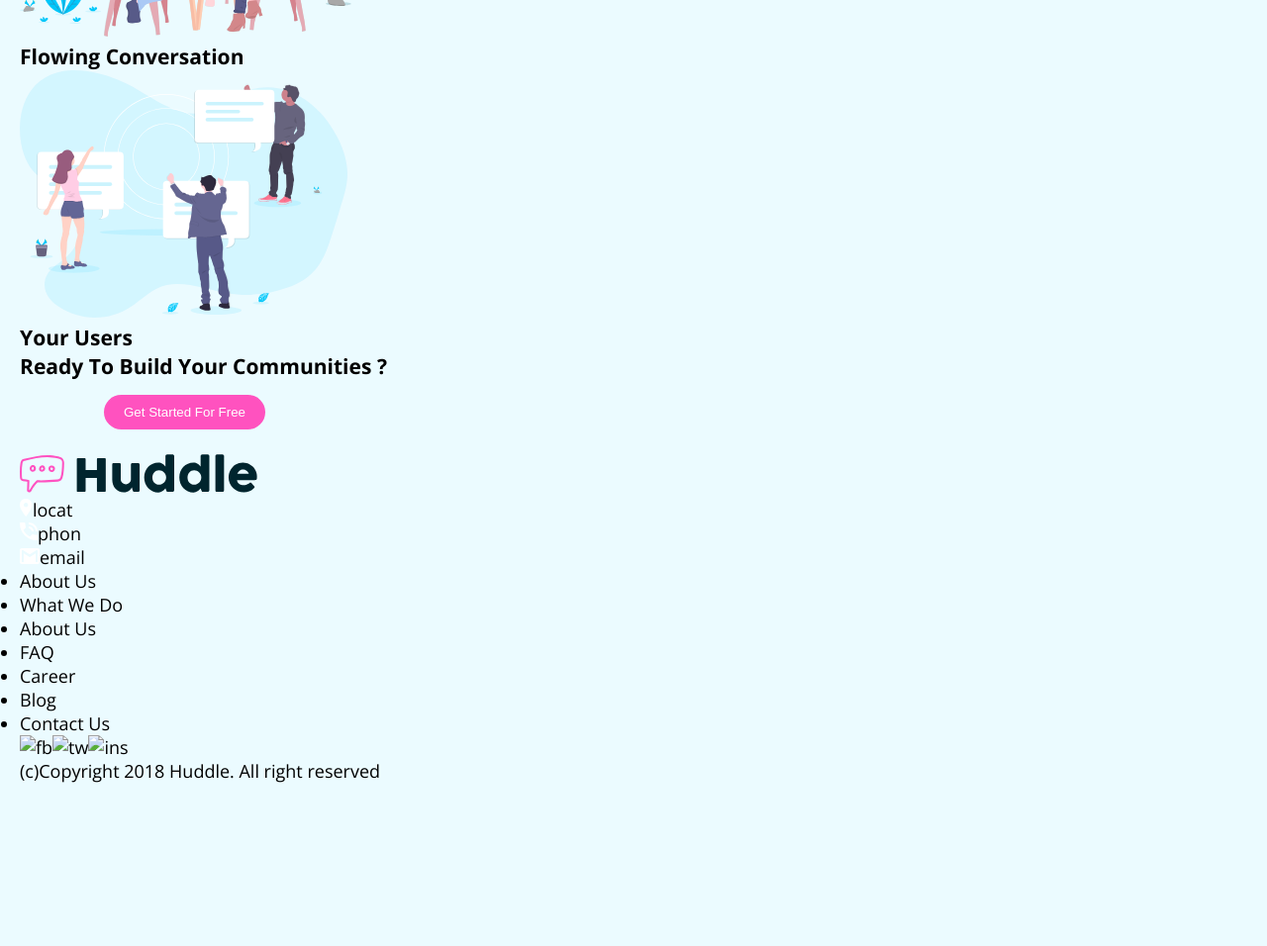
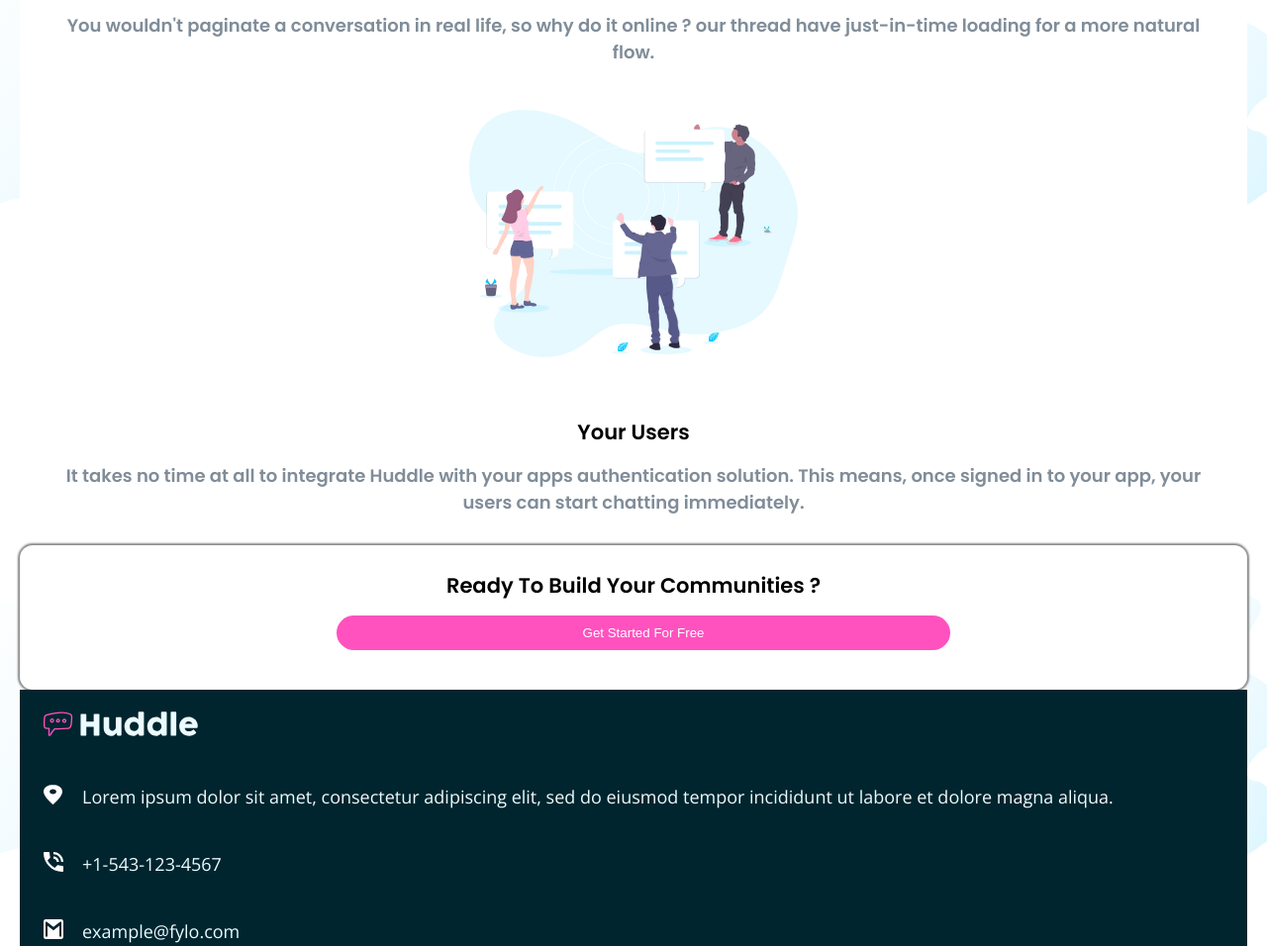
Before and after one commit to Ajenipa/LandingpageAjenipa, a plain HTML site: page index.html in a window 1280 px wide. Shown: the part 1369-2325 px from the top of the page at 99% size. Before the commit the page ends 2185 px from the top, so only its background shows below. Drawn offline with nearby package versions, Linux system fonts and the light colour scheme.

Commit message:
third commit

```diff
--- a/index.css
+++ b/index.css
@@ -7,6 +7,7 @@
 }
 body{
     background-color:hsl(193, 100%, 96%);
+    background: url('./images/bg-hero-mobile.svg');
     font-size: 18px;
     font-family: 'Open Sans';
 
@@ -58,7 +59,8 @@ main .text h3{
 main .text p{
     margin-top: 15px;
     margin-bottom: 15px;
-    font-family: 'Open Sans';
+    color: hsl(208, 11%, 55%);
+    font-family: 'Poppins';
     font-weight: 400;
 }
 main button{
@@ -75,15 +77,18 @@ main button{
     border-style: none;
 
 }
+
 main .box-1 img{
     height: 250px;
 }
+/** box-2 **/
 .box-2{
     background-color: white;
     padding-top: 15px;
     padding-bottom: 30px;
     padding-left: 30px;
     padding-right: 30px;
+    text-align: center;
 }
 main .box-2 img{
     background-color: white;
@@ -91,7 +96,10 @@ main .box-2 img{
 }
 main .box-2 h3{
     background-color: white;
-    height: 250px;
+    font-family: 'Poppins';
+    font-weight: 600;
+    margin-top: 55px;
+    margin-bottom: 15px;
 }
 main .box-2 p{
     color: hsl(208, 11%, 55%);
@@ -99,9 +107,145 @@ main .box-2 p{
     font-weight: 400;
     margin-top: 3px;
 }
+/** Box-2 ends here **/
+/** box-3 **/
+.box-3{
+    background-color: white;
+    padding-top: 15px;
+    padding-bottom: 30px;
+    padding-left: 30px;
+    padding-right: 30px;
+    text-align: center;
+}
 main .box-3 img{
+    background-color: white;
     height: 250px;
 }
+main .box-3 h3{
+    background-color: white;
+    font-family: 'Poppins';
+    font-weight: 600;
+    margin-top: 55px;
+    margin-bottom: 15px;
+}
+main .box-3 p{
+    color: hsl(208, 11%, 55%);
+    font-family: 'Poppins';
+    font-weight: 400;
+    margin-top: 3px;
+}
+/** Box-3 ends here **/
+/** box-4**/
+.box-4{
+    background-color: white;
+    padding-top: 15px;
+    padding-bottom: 30px;
+    padding-left: 30px;
+    padding-right: 30px;
+    text-align: center;
+}
 main .box-4 img{
+    background-color: white;
     height: 250px;
 }
+main .box-4 h3{
+    background-color: white;
+    font-family: 'Poppins';
+    font-weight: 600;
+    margin-top: 55px;
+    margin-bottom: 15px;
+}
+main .box-4 p{
+    color: hsl(208, 11%, 55%);
+    font-family: 'Poppins';
+    font-weight: 400;
+    margin-top: 3px;
+}
+/** Box-4 ends here **/
+
+main .pop-box{
+    background-color: white;
+    border-radius: 13px;
+    box-shadow: 0px 0px 2px 2px #888888;
+    padding-top: 25px;
+    padding-bottom: 15px;
+    text-align: center;
+    align-items: center;
+    z-index: -1;
+}
+main .pop-box h3{
+    width: 100%;
+    font-family: 'Poppins';
+    font-weight: 600;
+}
+main .pop-box button {
+    background-color: hsl(322, 100%, 66%);
+    width: 50%;
+    color: white;
+    margin-left: 20px;
+    margin-top: 15px;
+    margin-bottom: 25px;
+    padding-top: 10px;
+    padding-bottom: 10px;
+    padding-left: 20px;
+    padding-right: 20px;
+    border-radius: 45px;
+    border-style: none;
+
+}
+footer{
+    background-color: hwb(192 0% 82%);
+    color: hsl(193, 100%, 96%);
+}
+footer .footer-logo img{
+    width: 200px;
+    padding: 22px;
+    margin-left: 2px;
+
+}
+footer .loc{
+    display:flex;
+    padding: 22px;
+    margin-left: 2px;
+}
+footer .loc img{
+    width: 20px;
+    height: 20px;
+    margin-right: 19px;
+}
+footer .phone{
+    display:flex;
+    padding: 22px;
+    margin-left: 2px;
+}
+footer .phone img{
+    width: 20px;
+    height: 20px;
+    margin-right: 19px;
+}
+footer .email{
+    display:flex;
+    padding: 22px;
+    margin-left: 2px;
+}
+footer .email img{
+    width: 20px;
+    height: 20px;
+    margin-right: 19px;
+}
+footer .about{
+    padding: 22px;
+    margin-left: 2px;
+    line-height: 50px;
+}
+footer .about ul{
+    list-style: none;
+}
+footer .sub-about{
+    text-align: center;
+}
+footer  p{
+   text-align: center;
+   padding-top: 40px;
+   padding-bottom: 90px;
+}
--- a/index.html
+++ b/index.html
@@ -24,15 +24,15 @@
         <div class="bbutton"><button> Get Started for free</button></div>
         <div class="box-1"><img src="./images/illustration-mockups.svg"/></div>
         <div class="box-2"><img src="./images/illustration-grow-together.svg"/><h3>Grow Together</h3><p>Generate meaninful discussion with your audience and build a strong loyal community. Think of the insightful conversation you miss out on with feedback form.</p></div>
-        <div class="box-3"><img src="./images/illustration-flowing-conversation.svg"/><h3>Flowing Conversation</h3><p></p></div>
-        <div class="box-4"><img src="./images/illustration-your-users.svg"/><h3>Your Users</h3><p></p></div>
-        <div class=""><h3>Ready To Build Your Communities ?</h3><button>Get Started For Free</button></div>
+        <div class="box-3"><img src="./images/illustration-flowing-conversation.svg"/><h3>Flowing Conversation</h3><p>You wouldn't paginate a conversation in real life, so why do it online ? our thread have just-in-time loading for a more natural flow.</p></div>
+        <div class="box-4"><img src="./images/illustration-your-users.svg"/><h3>Your Users</h3><p>It takes no time at all to integrate Huddle with your apps authentication solution. This means, once signed in to your app, your users can start chatting immediately. </p></div>
+        <div class="pop-box"><h3>Ready To Build Your Communities ?</h3><button>Get Started For Free</button></div>
         <footer>
         <div class="footer">
-            <div class="footer-logo"><img src="./images/logo.svg"/></div>
-            <div class="loc"><img src="./images/icon-location.svg" alt="loc"><span>locat</span></div>
-            <div class="phone"><img src="./images/icon-phone.svg" alt="phone"/><span>phon</span></div>
-            <div class="email"><img src="./images/icon-email.svg"  alt="email"/><span>email</span></div>
+            <div class="footer-logo"><img src="./images/flogo.svg"/></div>
+            <div class="loc"><img src="./images/icon-location.svg" alt="loc"><span>Lorem ipsum dolor sit amet, consectetur adipiscing elit, sed do eiusmod tempor incididunt ut labore et dolore magna aliqua.</span></div>
+            <div class="phone"><img src="./images/icon-phone.svg" alt="phone"/><span>+1-543-123-4567</span></div>
+            <div class="email"><img src="./images/icon-email.svg"  alt="email"/><span>example@fylo.com</span></div>
             <div class="about">
             <ul>
                 <li>About Us</li>
@@ -44,11 +44,12 @@
                 <li>Contact Us</li>
             </ul>
             </div>
-            <div class="sub-about"><img src="./images/" alt="fb"/><img src="./images/" alt="tw"/><img src="./images/" alt="ins"/></div>
+            <div class="sub-about"><span class="fb"><ion-icon name="logo-facebook"></ion-icon></span><span class="tw"><ion-icon name="logo-twitter"></ion-icon></span><span class="ig"><ion-icon name="logo-instagram"></ion-icon></span></div>
             <p> (c)Copyright 2018 Huddle. All right reserved</p>
         </div>
         </footer>
     </main>
-
+    <script type="module" src="https://unpkg.com/ionicons@5.5.2/dist/ionicons/ionicons.esm.js"></script>
+    <script nomodule src="https://unpkg.com/ionicons@5.5.2/dist/ionicons/ionicons.js"></script>
 </body>
 </html>
```
Also changed, not shown: images/flogo.svg (added), 1 other file.
